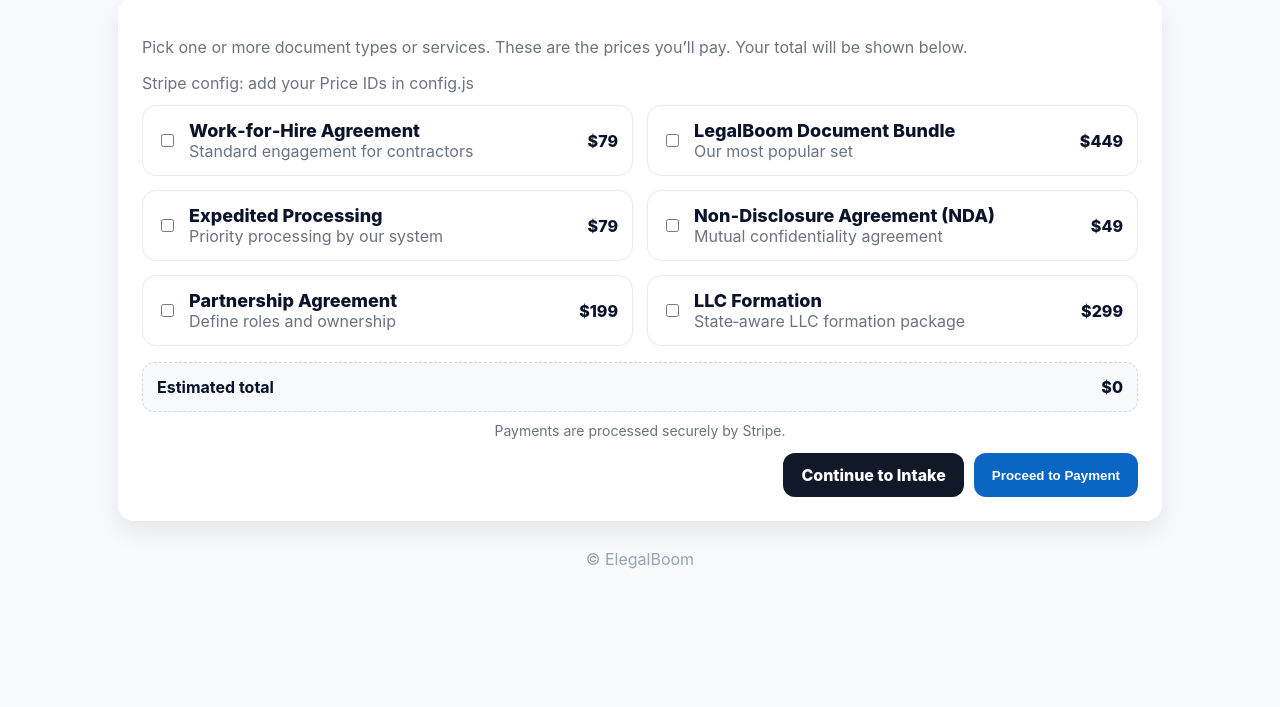
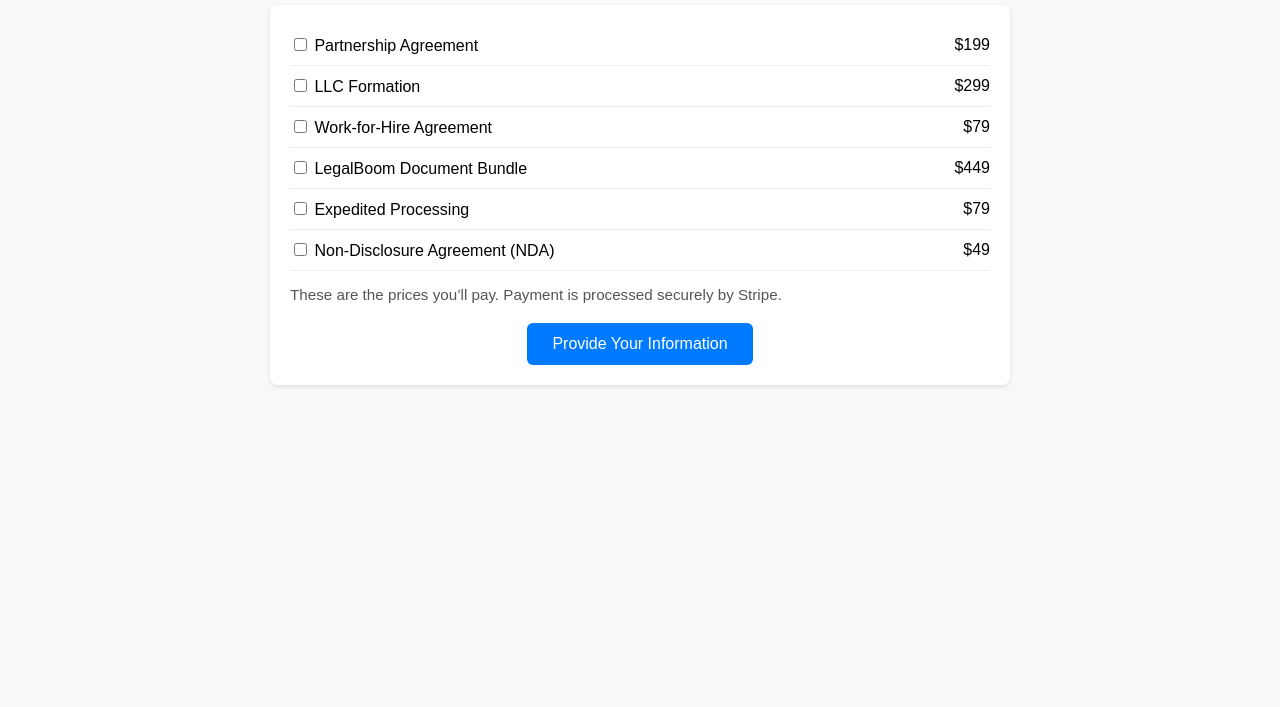
Before and after one commit to Lean4me2025/elegalboom_first_layout, a website: page products.html in a window 1280 px wide. Shown: the part 93-800 px from the top of the page. Drawn offline with Linux system fonts and the light colour scheme; a script that the page names is missing.

Commit message:
Add files via upload

```diff
--- a/products.html
+++ b/products.html
@@ -1,148 +1,34 @@
-<!doctype html>
+<!DOCTYPE html>
 <html lang="en">
 <head>
-  <meta charset="utf-8"/>
-  <meta name="viewport" content="width=device-width, initial-scale=1"/>
-  <title>ElegalBoom — Select Your Documents</title>
-  <link rel="stylesheet" href="/styles.css"/>
-  <script src="https://js.stripe.com/v3/"></script>
-  <script src="/config.js"></script>
+  <meta charset="UTF-8">
+  <meta name="viewport" content="width=device-width, initial-scale=1.0">
+  <title>Select Your Documents</title>
   <style>
-    .chooser{display:grid;grid-template-columns:repeat(2,minmax(0,1fr));gap:14px}
-    @media (max-width:900px){.chooser{grid-template-columns:1fr}}
-    .opt{display:flex;align-items:center;gap:12px;border:1px solid #e6eaf1;background:#fff;border-radius:14px;padding:14px}
-    .name{font-weight:800}
-    .price{font-weight:800}
-    .right{margin-left:auto;text-align:right}
-    .sum{display:flex;align-items:center;justify-content:space-between;margin-top:16px;padding:14px;border:1px dashed #cfd6e3;border-radius:12px;background:#f7f9fc}
-    .muted{color:#6b7280}
-    .note{margin-top:10px;font-size:14px;color:#6b7280;text-align:center}
+    body { font-family: Arial, sans-serif; margin: 0; padding: 20px; background: #f9f9f9; }
+    h1 { text-align: center; margin-bottom: 20px; }
+    .product-list { max-width: 700px; margin: 0 auto; background: #fff; padding: 20px; border-radius: 8px;
+                    box-shadow: 0 2px 5px rgba(0,0,0,0.1); }
+    .product { display: flex; justify-content: space-between; align-items: center; padding: 10px 0; border-bottom: 1px solid #eee; }
+    .product:last-child { border-bottom: none; }
+    .actions { text-align: center; margin-top: 20px; }
+    .btn { display: inline-block; padding: 12px 25px; font-size: 1em; border-radius: 6px; text-decoration: none; }
+    .primary { background: #007bff; color: #fff; }
   </style>
 </head>
 <body>
-  <div class="wrap">
-    <div class="hdr">
-      <h1 style="margin:0">Select Your Documents</h1>
-      <a class="btn" href="/index.html">Home</a>
+  <h1>Select Your Documents</h1>
+  <div class="product-list">
+    <div class="product"><label><input type="checkbox"> Partnership Agreement</label> <span>$199</span></div>
+    <div class="product"><label><input type="checkbox"> LLC Formation</label> <span>$299</span></div>
+    <div class="product"><label><input type="checkbox"> Work-for-Hire Agreement</label> <span>$79</span></div>
+    <div class="product"><label><input type="checkbox"> LegalBoom Document Bundle</label> <span>$449</span></div>
+    <div class="product"><label><input type="checkbox"> Expedited Processing</label> <span>$79</span></div>
+    <div class="product"><label><input type="checkbox"> Non-Disclosure Agreement (NDA)</label> <span>$49</span></div>
+    <p style="margin-top: 15px; font-size: 0.95em; color: #555;">These are the prices you’ll pay. Payment is processed securely by Stripe.</p>
+    <div class="actions">
+      <a href="intake.html" class="btn primary">Provide Your Information</a>
     </div>
-
-    <div class="card">
-      <p class="muted">Pick one or more document types or services. These are the prices you’ll pay. Your total will be shown below.</p>
-      <div id="status" class="muted" style="margin:8px 0 12px">Checking Stripe config…</div>
-
-      <div class="chooser">
-        <label class="opt">
-          <input type="checkbox" data-key="WORK_FOR_HIRE" data-amount="79"/>
-          <div>
-            <div class="name">Work‑for‑Hire Agreement</div>
-            <div class="muted">Standard engagement for contractors</div>
-          </div>
-          <div class="right"><div class="price">$79</div></div>
-        </label>
-
-        <label class="opt">
-          <input type="checkbox" data-key="BUNDLE" data-amount="449"/>
-          <div>
-            <div class="name">LegalBoom Document Bundle</div>
-            <div class="muted">Our most popular set</div>
-          </div>
-          <div class="right"><div class="price">$449</div></div>
-        </label>
-
-        <label class="opt">
-          <input type="checkbox" data-key="EXPEDITED" data-amount="79"/>
-          <div>
-            <div class="name">Expedited Processing</div>
-            <div class="muted">Priority processing by our system</div>
-          </div>
-          <div class="right"><div class="price">$79</div></div>
-        </label>
-
-        <label class="opt">
-          <input type="checkbox" data-key="NDA" data-amount="49"/>
-          <div>
-            <div class="name">Non‑Disclosure Agreement (NDA)</div>
-            <div class="muted">Mutual confidentiality agreement</div>
-          </div>
-          <div class="right"><div class="price">$49</div></div>
-        </label>
-
-        <label class="opt">
-          <input type="checkbox" data-key="PARTNERSHIP" data-amount="199"/>
-          <div>
-            <div class="name">Partnership Agreement</div>
-            <div class="muted">Define roles and ownership</div>
-          </div>
-          <div class="right"><div class="price">$199</div></div>
-        </label>
-
-        <label class="opt">
-          <input type="checkbox" data-key="LLC" data-amount="299"/>
-          <div>
-            <div class="name">LLC Formation</div>
-            <div class="muted">State‑aware LLC formation package</div>
-          </div>
-          <div class="right"><div class="price">$299</div></div>
-        </label>
-      </div>
-
-      <div class="sum">
-        <div><strong>Estimated total</strong></div>
-        <div id="total" class="price">$0</div>
-      </div>
-
-      <p class="note">Payments are processed securely by Stripe.</p>
-
-      <div style="display:flex;gap:10px;justify-content:flex-end;margin-top:12px">
-        <a class="btn" href="/intake.html" style="background:#111827">Continue to Intake</a>
-        <button class="btn" id="buy">Proceed to Payment</button>
-      </div>
-    </div>
-
-    <footer>&copy; <span id="y"></span> ElegalBoom</footer>
   </div>
-
-<script>
-  const statusEl = document.getElementById('status');
-  const ready = typeof STRIPE_PUBLISHABLE_KEY === 'string' && STRIPE_PUBLISHABLE_KEY.startsWith('pk_');
-  const missing = Object.values(PRICE_IDS).some(v => !v || v.startsWith('price_xxx'));
-  statusEl.textContent = ready ? (missing ? 'Stripe config: add your Price IDs in config.js' : 'Stripe config: OK') : 'Stripe config: add your publishable key in config.js';
-
-  const stripe = ready ? Stripe(STRIPE_PUBLISHABLE_KEY) : null;
-
-  function refreshTotal(){
-    let sum = 0;
-    document.querySelectorAll('input[type=checkbox][data-amount]').forEach(cb=>{
-      if(cb.checked){ sum += Number(cb.getAttribute('data-amount')||0); }
-    });
-    document.getElementById('total').textContent = '$' + sum;
-  }
-  document.querySelectorAll('input[type=checkbox]').forEach(cb=>cb.addEventListener('change', refreshTotal));
-  refreshTotal();
-
-  document.getElementById('buy').onclick = async () => {
-    if(!stripe){ alert('Add your Stripe publishable key in config.js'); return; }
-    const selected = Array.from(document.querySelectorAll('input[type=checkbox]')).filter(cb=>cb.checked).map(cb=>cb.getAttribute('data-key'));
-    if(selected.length===0){ alert('Select at least one item.'); return; }
-    const lineItems = selected.map(key => {
-      const price = PRICE_IDS[key];
-      if(!price || price.startsWith('price_xxx')){
-        alert('Missing Price ID for ' + key + ' in config.js'); throw new Error('Missing price');
-      }
-      return { price, quantity: 1 };
-    });
-    try {
-      const {error} = await stripe.redirectToCheckout({
-        lineItems,
-        mode: 'payment',
-        successUrl: window.location.origin + '/success.html',
-        cancelUrl: window.location.origin + '/cancel.html',
-      });
-      if(error){ alert(error.message); }
-    } catch(e){ /* handled */ }
-  };
-
-  document.getElementById('y').textContent=new Date().getFullYear();
-</script>
 </body>
 </html>
```
Also changed, not shown: index.html (+27 -39 lines).
